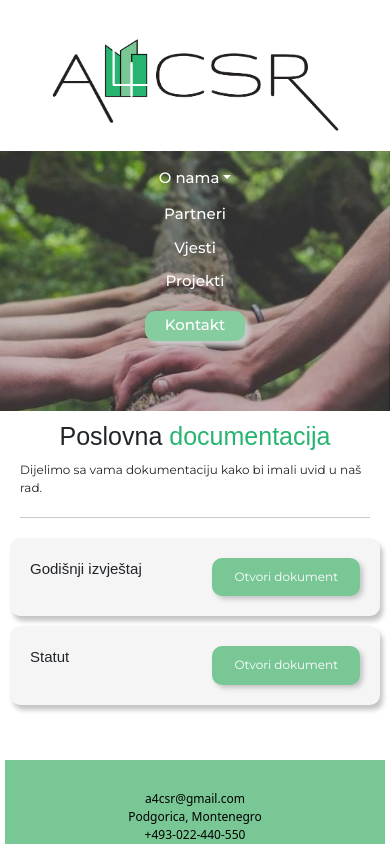
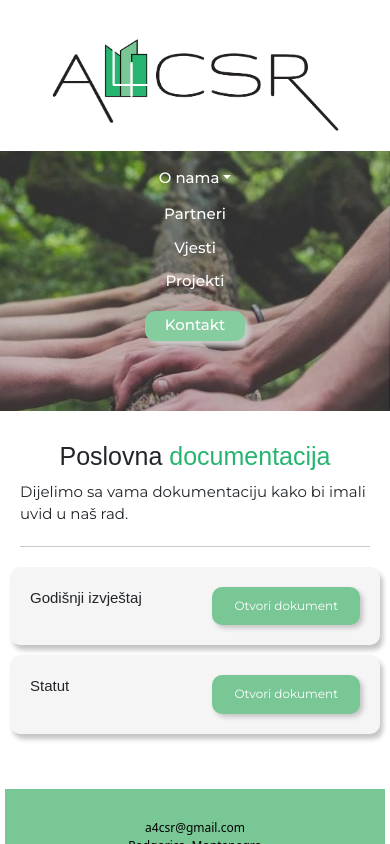
Before and after one commit to mmarakesh/a4csr, a React (Create React App) app: page /doc in a window 390 px wide. Shown: the top 844 px of the page. Built offline with nearby package versions, Linux system fonts and the light colour scheme; a web font is replaced by a local one.

Commit message:
fixed bug

```diff
--- a/src/Components/PoslovnaDok/Documentacija.css
+++ b/src/Components/PoslovnaDok/Documentacija.css
@@ -52,8 +52,11 @@
         margin: 0px;
         text-align: center;
     }
+    .doc-container {
+        margin-top: 20px;
+    }
     .document-par {
-        font-size: 12px;
+        font-size: 15px;
         margin: 10px 20px 20px 20px;
     }
     .doc-hr {
```
